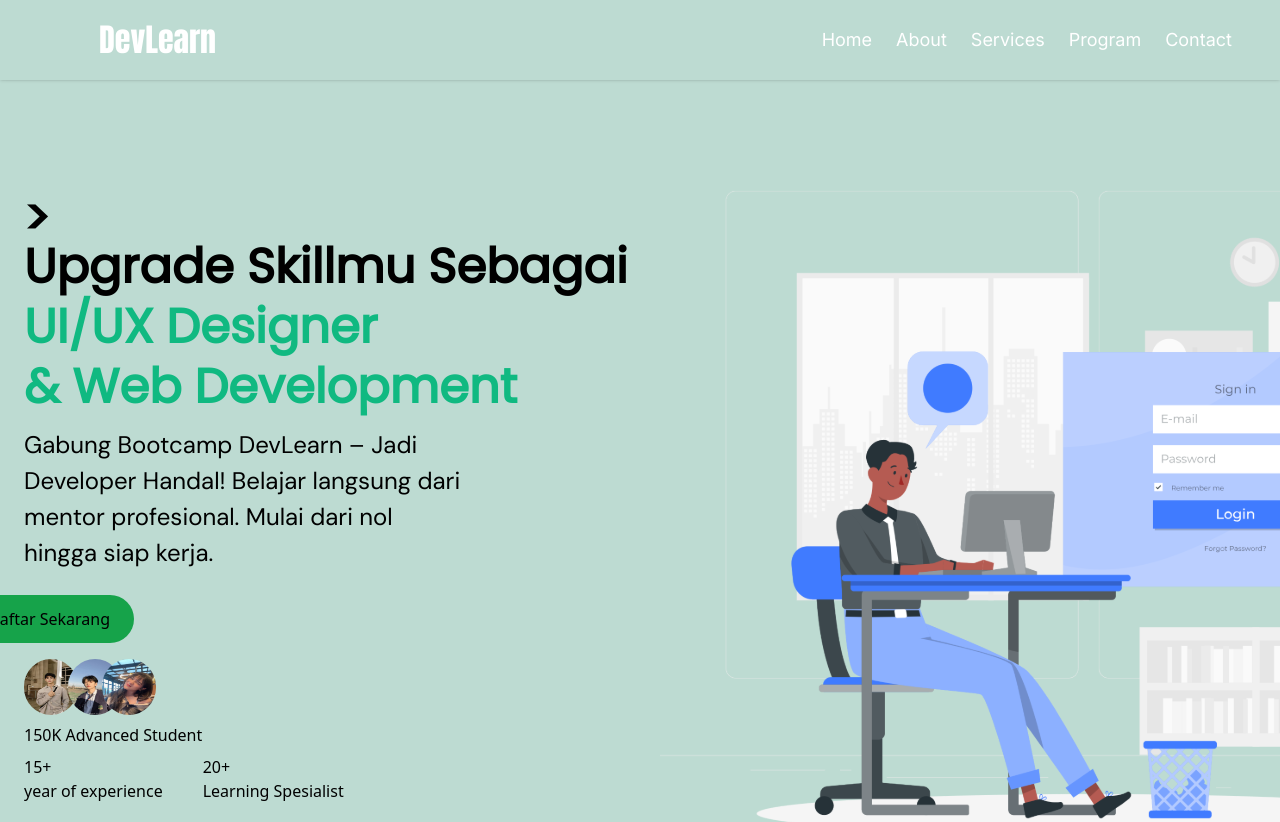
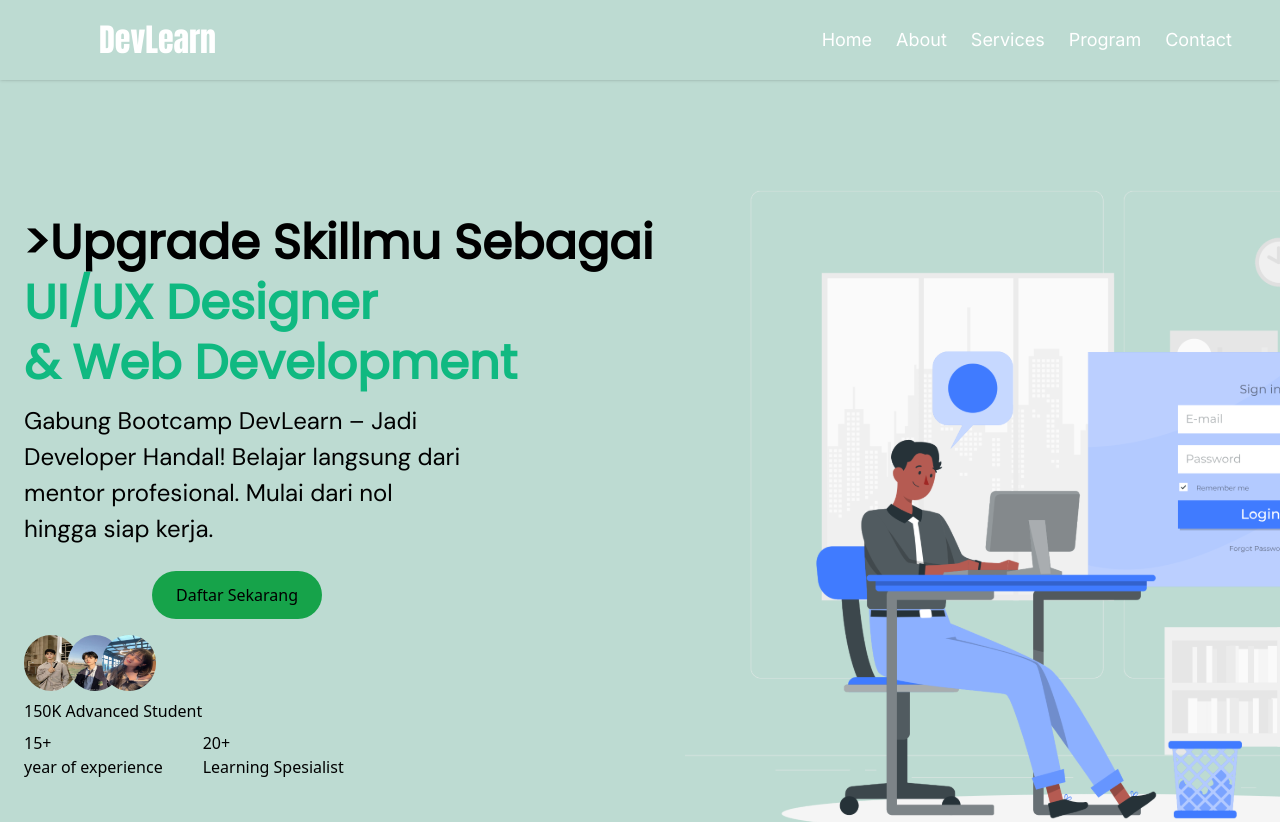
Before and after one commit to ZACKSHANE/webproexpo, a Vue app: page / in a window 1280 px wide. Shown: the top 822 px of the page. Built offline with nearby package versions, Linux system fonts and the light colour scheme.

Commit message:
update button

```diff
--- a/src/components/HeroSection.vue
+++ b/src/components/HeroSection.vue
@@ -27,18 +27,19 @@
         </svg> -->
 
 <template>
-  <section id="home" class="pt-24 bg-[#BDDBD2] text-white min-h-screen overflow-hidden">
+  <section
+    id="home"
+    class="pt-24 bg-[#BDDBD2] text-white min-h-screen overflow-hidden"
+  >
     <div
       class="max-w-7xl mx-auto px-6 flex flex-col md:flex-row items-center gap-8"
     >
       <!-- Text -->
       <div class="flex-1 w-full max-w-full text-center md:text-left">
-
         <h1
           class="text-4xl sm:text-5xl font-poppins font-bold text-black leading-tight break-words"
         >
-          >
-          <span class="block whitespace-nowrap pb-3"
+          <span class="block whitespace-nowrap pb-3">
             >Upgrade Skillmu Sebagai</span
           >
           <span class="block text-[#10B981] pb-3">UI/UX Designer</span>
@@ -54,7 +55,7 @@
 
         <button
           @click="goToForm"
-          class="block mx-auto md:mx-0 mt-6 px-6 py-3 translate-x-0 md:translate-x-[-60px] bg-[#16A34A] text-black rounded-full hover:bg-gray-100 transition"
+          class="block mx-auto md:mx-0 mt-6 px-6 py-3 md:translate-x-[8rem] bg-[#16A34A] text-black rounded-full hover:bg-gray-100 transition"
         >
           Daftar Sekarang
         </button>
```
